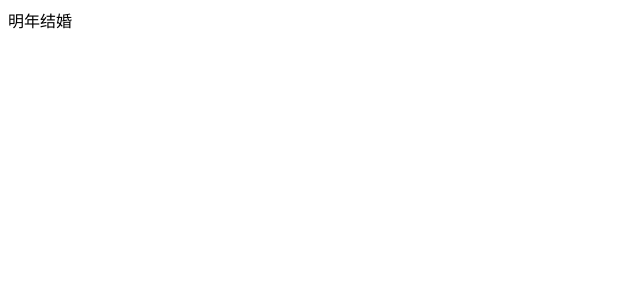
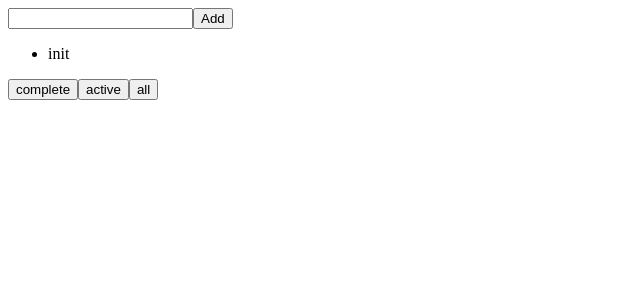
Before and after one commit to wuyine/learn-test, a React app: page / in a window 1280 px wide. Shown: the top 300 px of the page, without its empty margins (0-640 px from the left). Built offline with nearby package versions, Linux system fonts and the light colour scheme.

Commit message:
todosApp

```diff
--- /dev/null
+++ b/src/action.js
@@ -0,0 +1,31 @@
+export const ADD_TODO = 'ADD_TODO';
+export const COMPLETE_TODO = 'COMPLETE_TODO';
+export const SET_VISIBLE_FILTER = 'SET_VISIBLE_FILTER';
+
+
+export const visibleFilters = {
+    SHOW_ALL:'SHOW_ALL',
+    SHOW_COMPLETE:'SHOW_COMPLETE',
+    SHOW_ACTIVE:'SHOW_ACTIVE'
+}
+
+export function addTodo(text) {
+    return {
+        type:ADD_TODO,
+        text
+    }
+}
+
+export function completeTodo(index) {
+    return {
+        type:COMPLETE_TODO,
+        index
+    }
+}
+
+export function setVisibilityFilter(filter) {
+    return {
+        type:SET_VISIBLE_FILTER,
+        filter
+    }
+}
--- /dev/null
+++ b/src/components/AddTodo.js
@@ -0,0 +1,28 @@
+import React,{ Component } from 'react'
+import Todo from './Todo'
+
+class AddTodo extends Component {
+    constructor(props) {
+        super(props)
+        this.state = {}
+        this.handleAddTodoClick = this.handleAddTodoClick.bind(this);
+    }
+    handleAddTodoClick() {
+        let node = this.refs.input;
+        let value = node.value;
+        if(value.trim().length>0) {
+            this.props.onAddClick(value)
+        }
+        node.value = "";
+    }
+    render() {
+        return (
+           <div>
+                <input type="text" ref="input" />
+                <button onClick={this.handleAddTodoClick} >Add</button>
+           </div>
+        )
+    }
+}
+
+export default AddTodo;
--- /dev/null
+++ b/src/components/App.js
@@ -0,0 +1,49 @@
+import React,{ Component } from 'react'
+import { connect } from 'react-redux'
+import { addTodo,completeTodo,setVisibilityFilter,visibleFilters } from '../action'
+import AddTodo from './AddTodo'
+import Footer from './Footer'
+import TodoList from './TodoList'
+
+class App extends Component {
+    constructor(props) {
+        super(props);
+        this.state = {
+
+        }
+    }
+
+    render() {
+        let { dispatch,visibleTodos=[] } = this.props;
+        return (
+            <div>
+                <AddTodo onAddClick={text=>{dispatch(addTodo(text))}} ></AddTodo>
+                <TodoList todos={visibleTodos} onTodoClick={index=>dispatch(completeTodo(index))} ></TodoList>
+                <Footer  onFilterChange={filter=>dispatch(setVisibilityFilter(filter))} ></Footer>
+            </div>
+        )
+    }
+}
+
+function selectTodos(todos=[],filter) {
+    switch(filter) {
+        case visibleFilters.SHOW_ALL:
+            return todos
+        case visibleFilters.SHOW_ACTIVE:
+            return todos.filter(todo=>!todo.complete)
+        case visibleFilters.SHOW_COMPLETE:
+            return todos.filter(todo=>todo.complete)
+        default:
+            return todos
+    }
+}
+
+//这里state为store中state
+function select(state) {
+    return {
+        visibleTodos:selectTodos(state.todos,state.visibilityFilter),
+        // visibilityFilter:state.visibilityFilter
+    }
+}
+
+export default connect(select)(App)
--- /dev/null
+++ b/src/components/Footer.js
@@ -0,0 +1,22 @@
+import React,{ Component } from 'react'
+import { visibleFilters } from '../action'
+const { SHOW_ALL,SHOW_COMPLETE, SHOW_ACTIVE} = visibleFilters
+
+class Footer extends Component {
+    constructor(props) {
+        super(props)
+        this.state = {}
+    }
+    render() {
+        let { onFilterChange } = this.props;
+        return (
+            <div>
+                <button onClick={()=>{onFilterChange(SHOW_COMPLETE)}} >complete</button>
+                <button onClick={()=>{onFilterChange(SHOW_ACTIVE)}}>active</button>
+                <button onClick={()=>{onFilterChange(SHOW_ALL)}}>all</button>
+            </div>
+        )
+    }
+}
+
+export default Footer
--- /dev/null
+++ b/src/components/Todo.js
@@ -0,0 +1,18 @@
+import React,{ Component } from 'react'
+
+class Todo extends Component {
+    constructor(props) {
+        super(props)
+        this.state = {}
+    }
+    render() {
+        let { todo,onTodoClick } = this.props;
+        let { text,complete } = todo;
+        let style = complete ? {textDecoration:'line-through'}:{}
+        return (
+            <li onClick={onTodoClick} style={style}>{text}</li>
+        )
+    }
+}
+
+export default Todo
--- /dev/null
+++ b/src/components/TodoList.js
@@ -0,0 +1,18 @@
+import React,{ Component } from 'react'
+import Todo from './Todo'
+
+class TodoList extends Component {
+    constructor(props) {
+        super(props)
+        this.state = {}
+    }
+    render() {
+        let { todos,onTodoClick } = this.props;
+
+        return (
+            <ul>{todos.map((todo,index)=><Todo key={index} todo={todo} onTodoClick={()=>onTodoClick(index)} ></Todo>)}</ul>
+        )
+    }
+}
+
+export default TodoList;
--- a/src/components/demo.js
+++ /dev/null
@@ -1,9 +0,0 @@
-import React,{ Component } from 'react'
-
-class D extends Component {
-    render() {
-        return <div>明年结婚</div>
-    }
-}
-
-export default D;
--- a/src/index.js
+++ b/src/index.js
@@ -1,17 +1,18 @@
 import React,{ Component } from 'react';
 import ReactDOM from 'react-dom';
-import D from './components/demo'
 
-class Demo extends Component {
-    render() {
-        return <D></D>
-    }
-}
+import App from './components/App'
+import { createStore } from 'redux'
+import { Provider } from 'react-redux'
+import reducer from './reducer'
 
-// export default Demo;
+let store = createStore(reducer,{todos:[{text:'init',complete:false}]});
 
+console.log(store.getState())
 
-ReactDOM.render( <Demo/>,document.getElementById('root'));
+ReactDOM.render(
+    <Provider store={store} ><App/></Provider>    ,
+    document.getElementById('root'));
 
 
 if (typeof module !== 'undefined' && module.hot) {
--- /dev/null
+++ b/src/reducer.js
@@ -0,0 +1,42 @@
+import { combineReducers } from 'redux';
+import { ADD_TODO,COMPLETE_TODO,SET_VISIBLE_FILTER } from './action'
+import index from './index';
+
+function visibilityFilter(state=[],action) {
+    switch(action.type) {
+        case SET_VISIBLE_FILTER:
+            return action.filter;
+        default:
+            return state;
+    }
+}
+
+function todos(state=[],action) {
+    switch(action.type) {
+        case ADD_TODO:
+            return [
+                ...state,
+                {
+                    text:action.text,
+                    complete:false
+                }
+            ];
+        case COMPLETE_TODO:
+            return [
+                ...state.slice(0,action.index),
+                Object.assign({},state[action.index],{
+                    complete:true
+                }),
+                ...state.slice(action.index+1)
+            ]
+        default:
+            return state
+    }
+}
+
+const todoApp = combineReducers({
+    visibilityFilter,
+    todos
+})
+
+export default todoApp;
--- a/webpack.config.js
+++ b/webpack.config.js
@@ -32,7 +32,8 @@ const config = {
         port: 3000,
         hot:true,
         open:true
-    }
+    },
+    devtool : '#inline-source-map'
 }
 
 module.exports = config;
```
Also changed, not shown: karma.conf.js (+8 -3 lines), package.json (+11 -8 lines), 2 other files (tests, documents, lock files or other folders).
